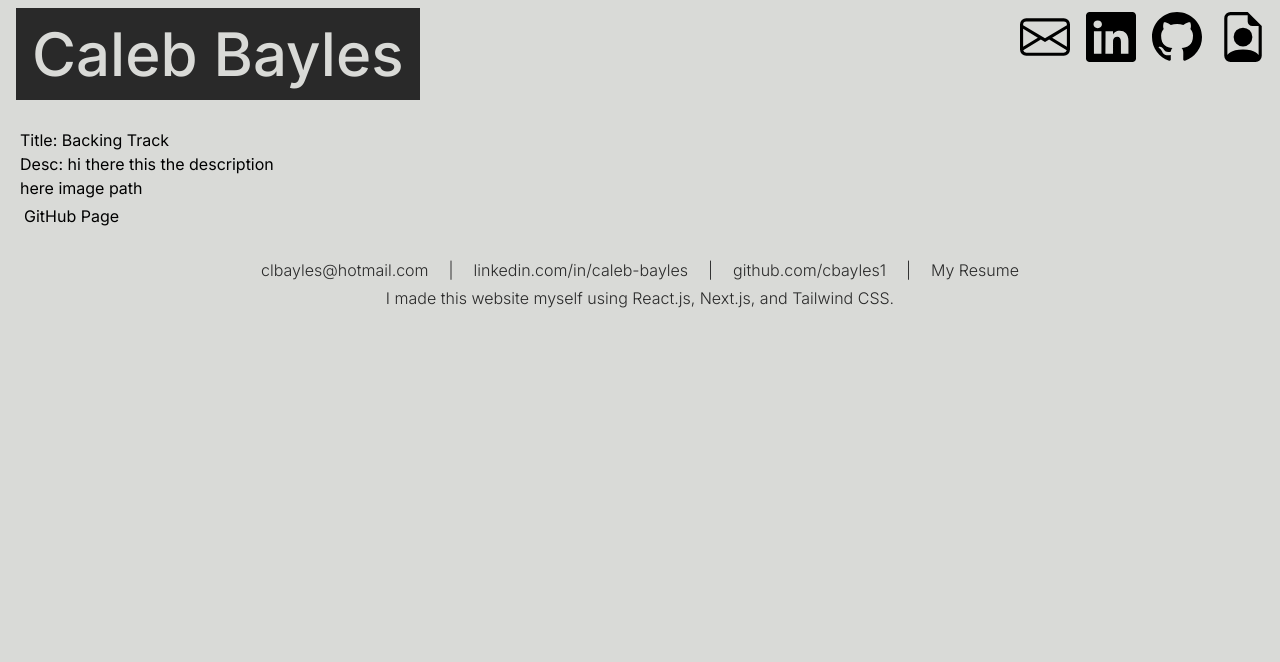
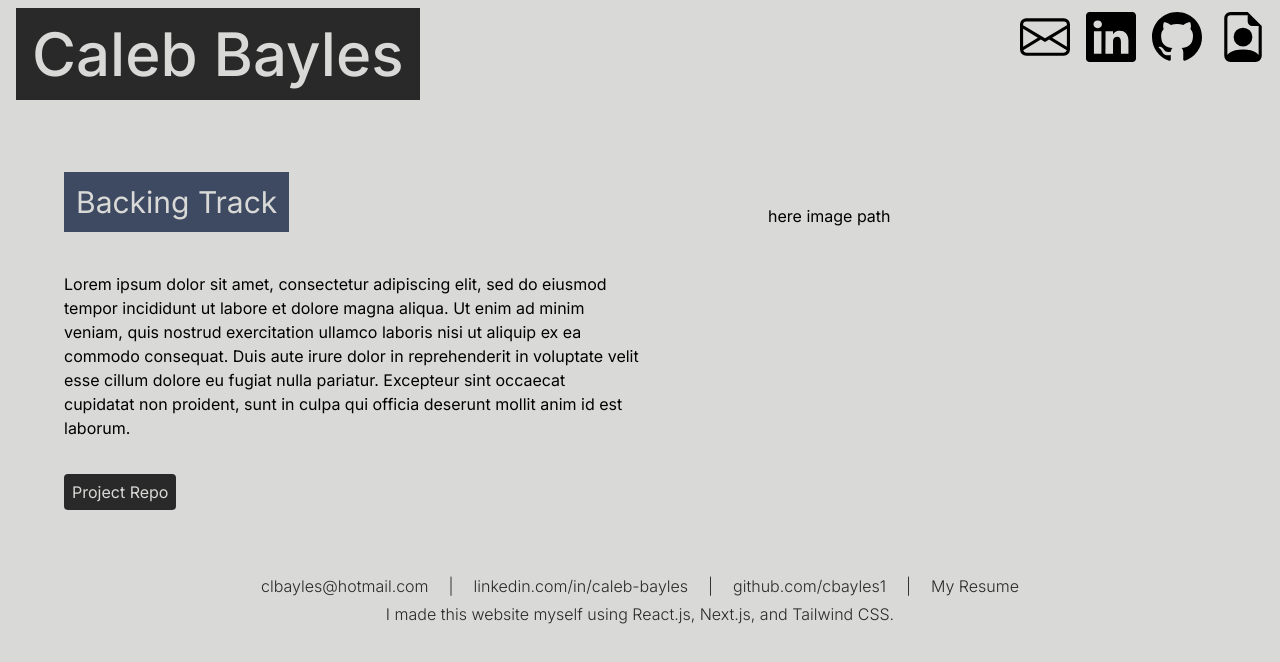
Before and after one commit to cbayles1/portfolio, a Next.js app: page /projects/backingTrack in a window 1280 px wide. Shown: the top 662 px of the page. Built offline with nearby package versions, Linux system fonts and the light colour scheme.

Commit message:
many tweaks

```diff
--- a/app/(components)/BubbleLink.js
+++ b/app/(components)/BubbleLink.js
@@ -1,7 +1,7 @@
 import Link from 'next/link';
 
-export default function BubbleLink({name, href, padding=1}) {
+export default function BubbleLink({name, href, padding=1, initBgColor='oat', initTextColor='nero'}) {
     return (
-        <Link href={href} target="_blank" className={`hover:bg-alpine hover:text-oat rounded p-${padding} w-fit`}>{name}</Link>
+        <Link href={href} target="_blank" className={`text-${initTextColor} bg-${initBgColor} hover:bg-alpine hover:text-oat rounded p-${padding} w-fit`}>{name}</Link>
       );
 }
--- a/app/page.js
+++ b/app/page.js
@@ -4,7 +4,7 @@ import ImgLink from './(components)/ImgLink';
 
 export default function Home() {
   return (
-  <main className="bg-oat w-full h-full p-5 font-medium">
+  <div className="bg-oat w-full h-full p-5 font-medium">
 
     <div className='flex justify-center flex-wrap lg:ml-32'>
       <p id="bio" className="max-w-sm m-6">
@@ -60,10 +60,10 @@ export default function Home() {
 
     </div>
 
-    </main>
+    </div>
   )
 }
 
 function Project({name, path, image}) {
-  return <ImgLink href={path} src={image} tagStr={name} tagColor='nero' w={100} h={100} mx={2} my={2} target='_self' ></ImgLink>;
+  return <ImgLink href={path} src={image} tagStr={name} tagColor='nero' w={100} h={100} mx={2} my={2} target='_self'></ImgLink>;
 }
--- a/app/projectData.json
+++ b/app/projectData.json
@@ -2,25 +2,25 @@
     {
         "title": "Expendable 054",
         "fname": "expendable054",
-        "desc": "hi there this the description",
+        "desc": "Lorem ipsum dolor sit amet, consectetur adipiscing elit, sed do eiusmod tempor incididunt ut labore et dolore magna aliqua. Ut enim ad minim veniam, quis nostrud exercitation ullamco laboris nisi ut aliquip ex ea commodo consequat. Duis aute irure dolor in reprehenderit in voluptate velit esse cillum dolore eu fugiat nulla pariatur. Excepteur sint occaecat cupidatat non proident, sunt in culpa qui officia deserunt mollit anim id est laborum.",
         "img": "here image path",
         "github": "https://github.com/cbayles1/Expendable-054",
         "link": "https://caleb-bayles.itch.io/expendable054",
-        "linkLabel": "Play Here!"
+        "linkLabel": "Play Now!"
     },
     {
         "title": "Weather App",
         "fname": "weather",
-        "desc": "hi there this the description",
+        "desc": "Lorem ipsum dolor sit amet, consectetur adipiscing elit, sed do eiusmod tempor incididunt ut labore et dolore magna aliqua. Ut enim ad minim veniam, quis nostrud exercitation ullamco laboris nisi ut aliquip ex ea commodo consequat. Duis aute irure dolor in reprehenderit in voluptate velit esse cillum dolore eu fugiat nulla pariatur. Excepteur sint occaecat cupidatat non proident, sunt in culpa qui officia deserunt mollit anim id est laborum.",
         "img": "here image path",
         "github": "https://github.com/cbayles1/weather",
         "link": "https://weather-cbayles1.vercel.app/",
-        "linkLabel": "Get your Weather Here!"
+        "linkLabel": "Get your Weather Now!"
     },
     {
         "title": "Backing Track",
         "fname": "backingTrack",
-        "desc": "hi there this the description",
+        "desc": "Lorem ipsum dolor sit amet, consectetur adipiscing elit, sed do eiusmod tempor incididunt ut labore et dolore magna aliqua. Ut enim ad minim veniam, quis nostrud exercitation ullamco laboris nisi ut aliquip ex ea commodo consequat. Duis aute irure dolor in reprehenderit in voluptate velit esse cillum dolore eu fugiat nulla pariatur. Excepteur sint occaecat cupidatat non proident, sunt in culpa qui officia deserunt mollit anim id est laborum.",
         "img": "here image path",
         "github": "https://github.com/cbayles1/chordsToMidi",
         "link": null
--- a/app/projects/[fname]/page.js
+++ b/app/projects/[fname]/page.js
@@ -2,6 +2,28 @@ import Image from 'next/image';
 import Link from 'next/link';
 import allProjects from '../../projectData.json';
 import BubbleLink from '../../(components)/BubbleLink';
+
+export default async function Page({params: {fname}}) {
+
+    let projectData = await getProjectData(fname);
+
+    return (
+    <div className='flex flex-wrap space-y-8 space-x-0 lg:space-x-32 m-16'>
+
+        <div className='flex flex-wrap space-y-10 max-w-xl'>
+            <h1 className='text-3xl bg-alpine p-3 text-oat'>{projectData?.title}</h1>
+            <p>{projectData?.desc}</p>
+            <div className='space-x-6'>
+                <OtherLink projectData={projectData}></OtherLink>
+                <BubbleLink name="Project Repo" href={projectData?.github} initBgColor='nero' initTextColor='oat' padding={2}></BubbleLink>
+            </div>
+        </div>
+
+        <p>{projectData?.img}</p>
+
+    </div>
+    );
+}
 
 async function getProjectData(projectName) {
     let projectData = null;
@@ -24,23 +46,8 @@ export async function generateStaticParams() { // It would appear this is unnecc
 
 function OtherLink({projectData}) {
     if (projectData.link != null) {
-        return <BubbleLink name={projectData.linkLabel} href={projectData?.link}></BubbleLink>;
+        return <BubbleLink name={projectData.linkLabel} href={projectData?.link} initBgColor='nero' initTextColor='oat' padding={2}></BubbleLink>;
     } else {
         return;
     }
 }
-
-export default async function Page({params: {fname}}) {
-
-    let projectData = await getProjectData(fname);
-
-    return (                                // ? means the data is only displayed if it exists
-    <div className='grid grid-cols-1 m-5'>
-        <h2>Title: {projectData?.title}</h2>
-        <p>Desc: {projectData?.desc}</p>
-        <p>{projectData?.img}</p>
-        <BubbleLink name="GitHub Page" href={projectData?.github}></BubbleLink>
-        <OtherLink projectData={projectData}></OtherLink>
-    </div>
-    );
-}
```
Also changed, not shown: app/layout.js (line endings or trailing spaces).
